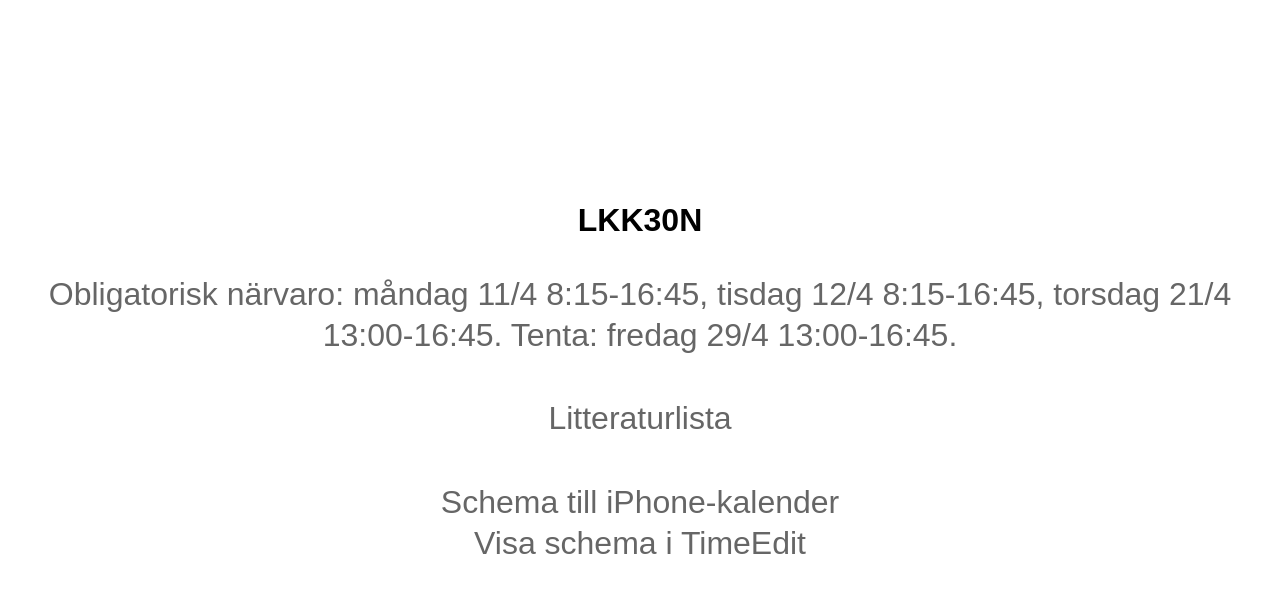
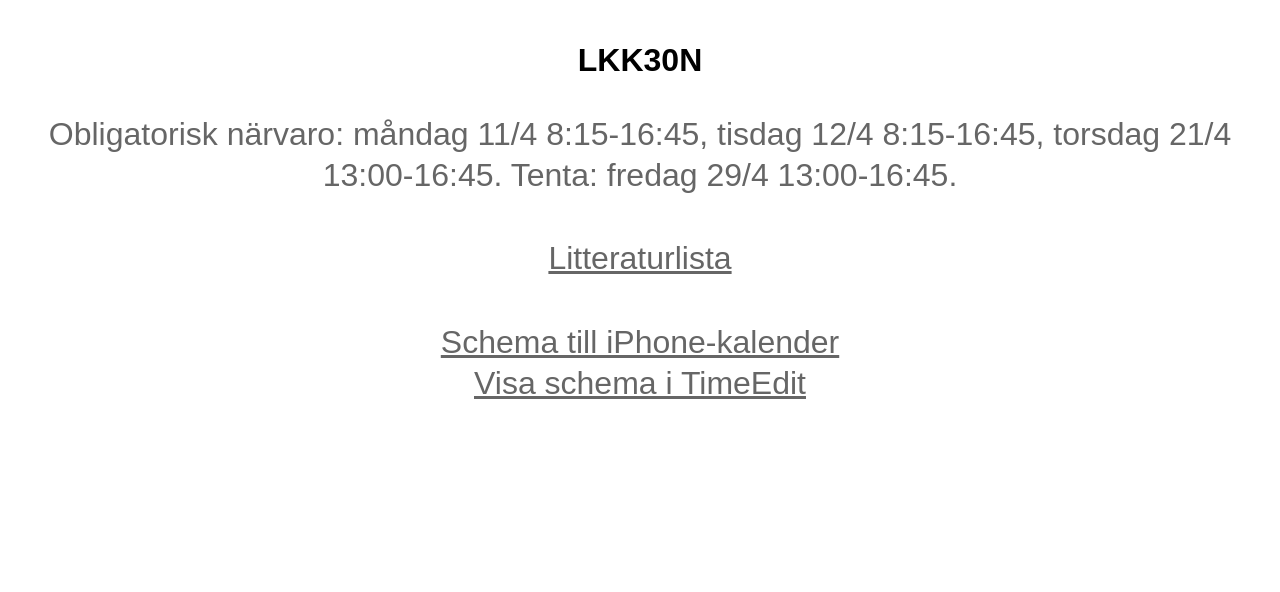
Before and after one commit to dbrock/klasnyman.se, a plain HTML site: page lkk30n.html in a window 1280 px wide. Drawn offline with Linux system fonts and the light colour scheme.

Commit message:
Update lkk30n.html

```diff
--- a/lkk30n.html
+++ b/lkk30n.html
@@ -4,7 +4,7 @@
   <head>
     <meta charset="utf-8">
     <meta name="viewport" content="width=device-width">
-    <link rel="stylesheet" href="index.css">
+    <link rel="stylesheet" href="kurs.css">
   </head>
   <body>
       <strong>LKK30N</strong>
```
